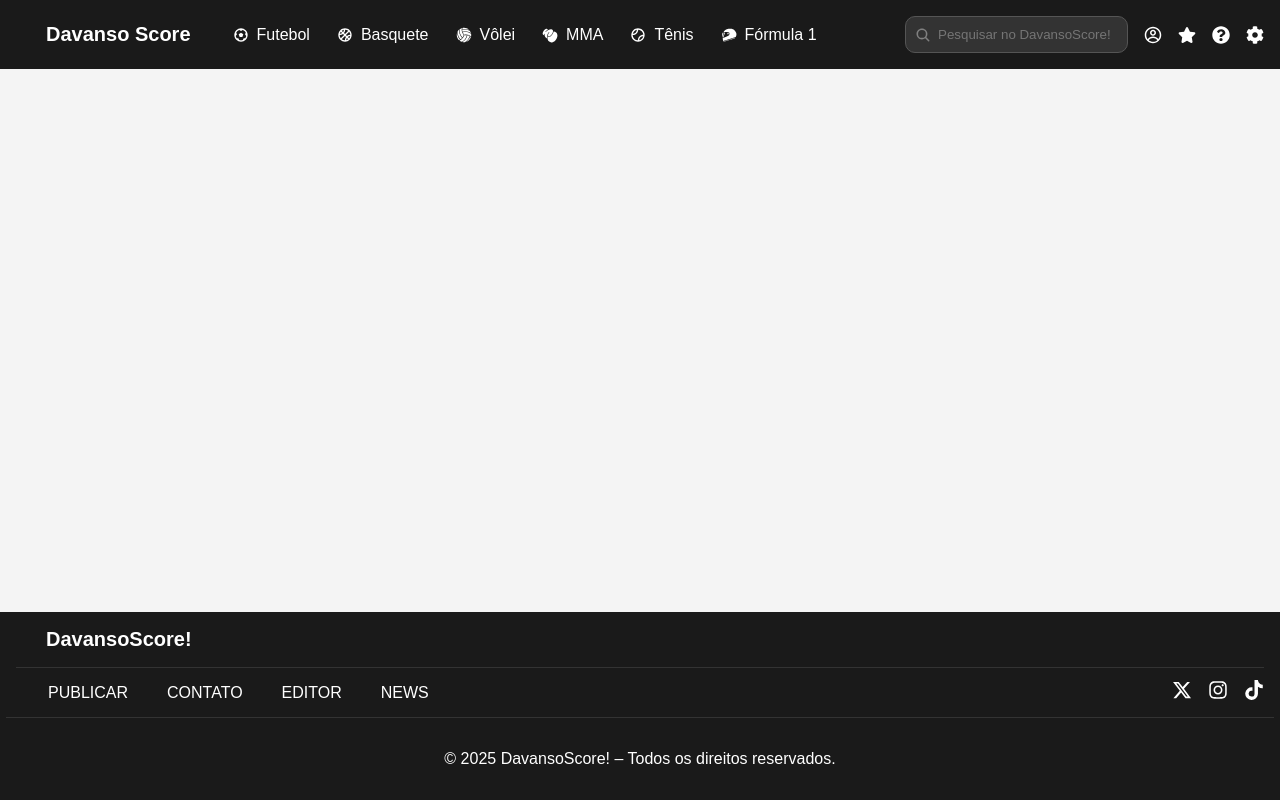
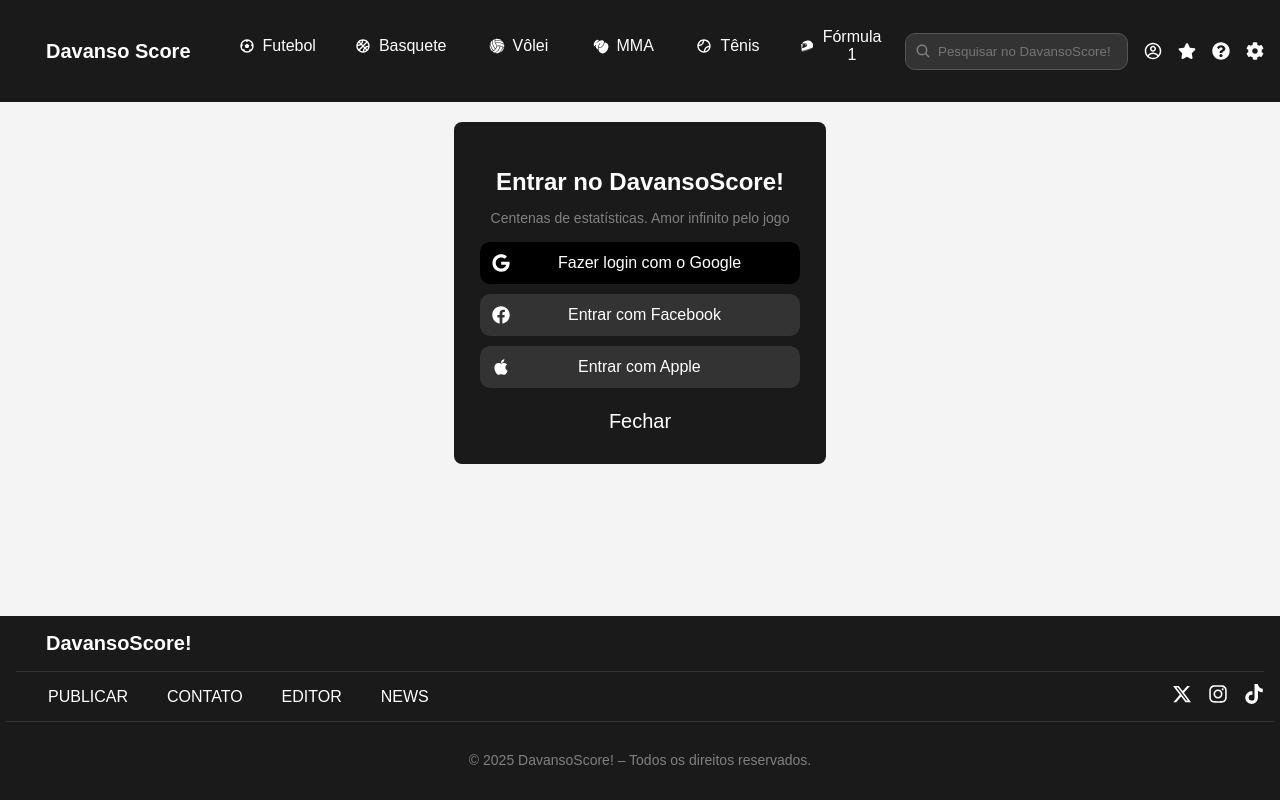
Before and after one commit to Davanso/davanso-score, a React (Vite) app: page /login in a window 1280 px wide. Built offline with nearby package versions, Linux system fonts and the light colour scheme.

Commit message:
feat ✨: add login page

```diff
--- a/src/App.jsx
+++ b/src/App.jsx
@@ -1,15 +1,22 @@
 import React from 'react';
+import { BrowserRouter as Router, Routes, Route } from 'react-router-dom';
 import Header from './components/header_component/header.jsx';
 import Footer from "./components/footer_component/footer.jsx";
+import Login from "./components/login_component/login.jsx";
 
 const App = () => {
     return (
+        <Router>
             <div className="app">
                 <Header />
                 <main className="main">
+                    <Routes>
+                        <Route path="/login" element={<Login />} />
+                    </Routes>
                 </main>
                 <Footer />
             </div>
+        </Router>
     );
 };
 
--- a/src/components/header_component/header.jsx
+++ b/src/components/header_component/header.jsx
@@ -1,11 +1,14 @@
 import { FaStar, FaQuestionCircle, FaCog } from 'react-icons/fa';
 import { IoSearch } from 'react-icons/io5';
 import { BiFootball, BiBasketball, BiTennisBall } from 'react-icons/bi';
-import {GiBoxingGlove, GiFullMotorcycleHelmet, GiVolleyballBall} from 'react-icons/gi';
+import { GiBoxingGlove, GiFullMotorcycleHelmet, GiVolleyballBall } from 'react-icons/gi';
+import { CgProfile } from "react-icons/cg";
+import { useNavigate } from 'react-router-dom';
 import './header.css';
-import {CgProfile} from "react-icons/cg";
 
 const Header = () => {
+    const navigate = useNavigate();
+
     return (
         <header>
             <div className="left-section">
@@ -26,7 +29,7 @@
                     <input type="text" placeholder="Pesquisar no DavansoScore!" />
                 </div>
 
-                <CgProfile className="icon-button" />
+                <CgProfile className="icon-button" onClick={() => navigate('/login')} />
                 <FaStar className="icon-button" />
                 <FaQuestionCircle className="icon-button" />
                 <FaCog className="icon-button" />
--- /dev/null
+++ b/src/components/login_component/login.css
@@ -0,0 +1,94 @@
+.login-container {
+    background-color: #1a1a1a;
+    color: white;
+    padding: 26px;
+    text-align: center;
+    border-radius: 8px;
+    width: 320px;
+    height: 290px;
+    margin: auto;
+}
+
+h2 {
+    margin-bottom: 8px;
+    font-size: 24px;
+}
+
+p {
+    margin-bottom: 16px;
+    font-size: 14px;
+    color: gray;
+}
+
+button {
+    display: flex;
+    align-items: center;
+    justify-content: center;
+    width: 100%;
+    padding: 12px;
+    margin-bottom: 10px;
+    border: none;
+    border-radius: 10px;
+    font-size: 16px;
+    cursor: pointer;
+}
+
+.close-button {
+    position: relative;
+    background: none;
+    border: none;
+    color: white;
+    font-size: 20px;
+    cursor: pointer;
+    width: 310px;
+    margin: auto;
+}
+
+.close-button:hover {
+    border: 0.1rem solid #333333;
+    background-color: #333;
+}
+
+.google-login {
+    background-color: #000;
+    color: white;
+    transition: background-color 0.3s ease;
+    justify-content: flex-start;
+    gap: 40px;
+}
+
+.google-login:hover {
+    background-color: #333;
+    border: 1px solid #f4f4f4;
+}
+
+.facebook-login {
+    background-color: #333;
+    color: white;
+    transition: background-color 0.3s ease;
+    justify-content: flex-start;
+    gap: 50px;
+}
+
+.facebook-login:hover {
+    background-color: #000;
+    border: 1px solid #555555;
+}
+
+.apple-login {
+    background-color: #333;
+    color: white;
+    transition: background-color 0.3s ease;
+    justify-content: flex-start;
+    gap: 60px;
+}
+
+.apple-login:hover {
+    background-color: #000;
+    border: 1px solid #555555;
+}
+
+button .icon {
+    margin-right: 8px;
+    font-size: 18px;
+}
--- /dev/null
+++ b/src/components/login_component/login.jsx
@@ -0,0 +1,30 @@
+import {FaGoogle, FaFacebook, FaApple, FaTimes} from 'react-icons/fa';
+import './login.css';
+import {useNavigate} from "react-router-dom";
+
+const Login = () => {
+    const navigate = useNavigate();
+
+    return (
+        <div className="login-container">
+            <h2>Entrar no DavansoScore!</h2>
+            <p>Centenas de estatísticas. Amor infinito pelo jogo</p>
+            <div className="login-options">
+                <button className="google-login">
+                    <FaGoogle className="icon" /> Fazer login com o Google
+                </button>
+                <button className="facebook-login">
+                    <FaFacebook className="icon" /> Entrar com Facebook
+                </button>
+                <button className="apple-login">
+                    <FaApple className="icon" /> Entrar com Apple
+                </button>
+                <button className="close-button" onClick={() => navigate("/")}>
+                    Fechar
+                </button>
+            </div>
+        </div>
+    );
+};
+
+export default Login;
```
Lines whose indentation alone changed are shown as unchanged.
